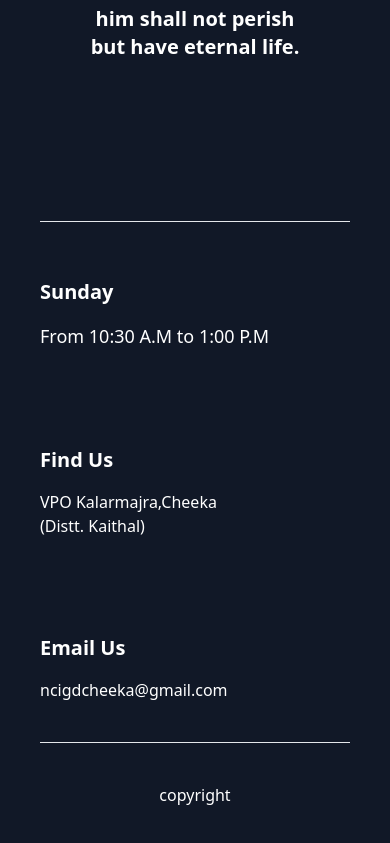
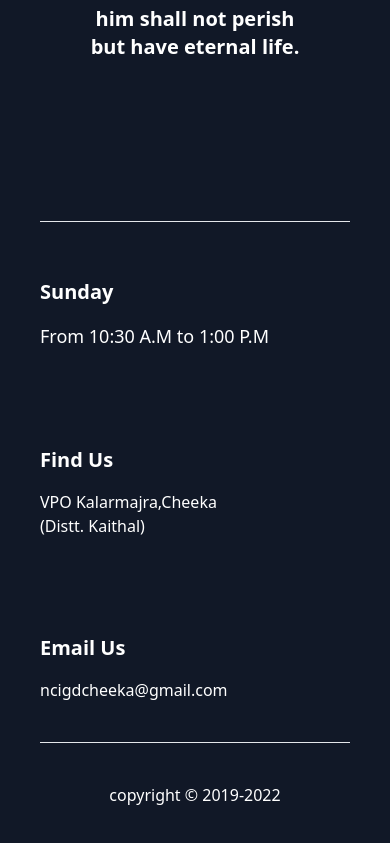
Before and after one commit to Halix7/Church-Website, a React (Vite) app: page / in a window 390 px wide. Shown: the part 2885-3728 px from the top of the page. Built offline with nearby package versions, Linux system fonts and the light colour scheme.

Commit message:
sixth commit

```diff
--- a/src/components/footer.jsx
+++ b/src/components/footer.jsx
@@ -32,7 +32,7 @@ const footer = () => {
         </div>
         <hr />
         <div className='text-center my-10 mx-auto'>
-            copyright
+            copyright © 2019-2022
         </div>
     </footer>
   )
--- a/src/components/subcomp/Head.jsx
+++ b/src/components/subcomp/Head.jsx
@@ -4,7 +4,7 @@ import { Link } from 'react-router-dom';
 const Head = () => {
   return (
     <div className="main  bg-cover bg-no-repeat bg-right-bottom" >
-      <img className="absolute w-[100%] h-[65%]  md:h-[35rem] blur-[1px] object-cover " loading="lazy" src={croud} alt="croud" />
+      <img className="absolute w-[100%] h-[75%]  md:h-[35rem] blur-[1px] object-cover " loading="lazy" src={croud} alt="croud" />
         <div className="backdrop-blur-[3px] grid place-items-start text-white font-bold text-lg py-36  px-10 md:p-36 md:text-3xl">
         <span className="text-red-500 bg-white px-2 mb-3 font-serif ">Welcome</span>
           <h1 className="text-3xl font-serif ">Let's <br /> make our <br /> community a <br /> better place!</h1>
```
